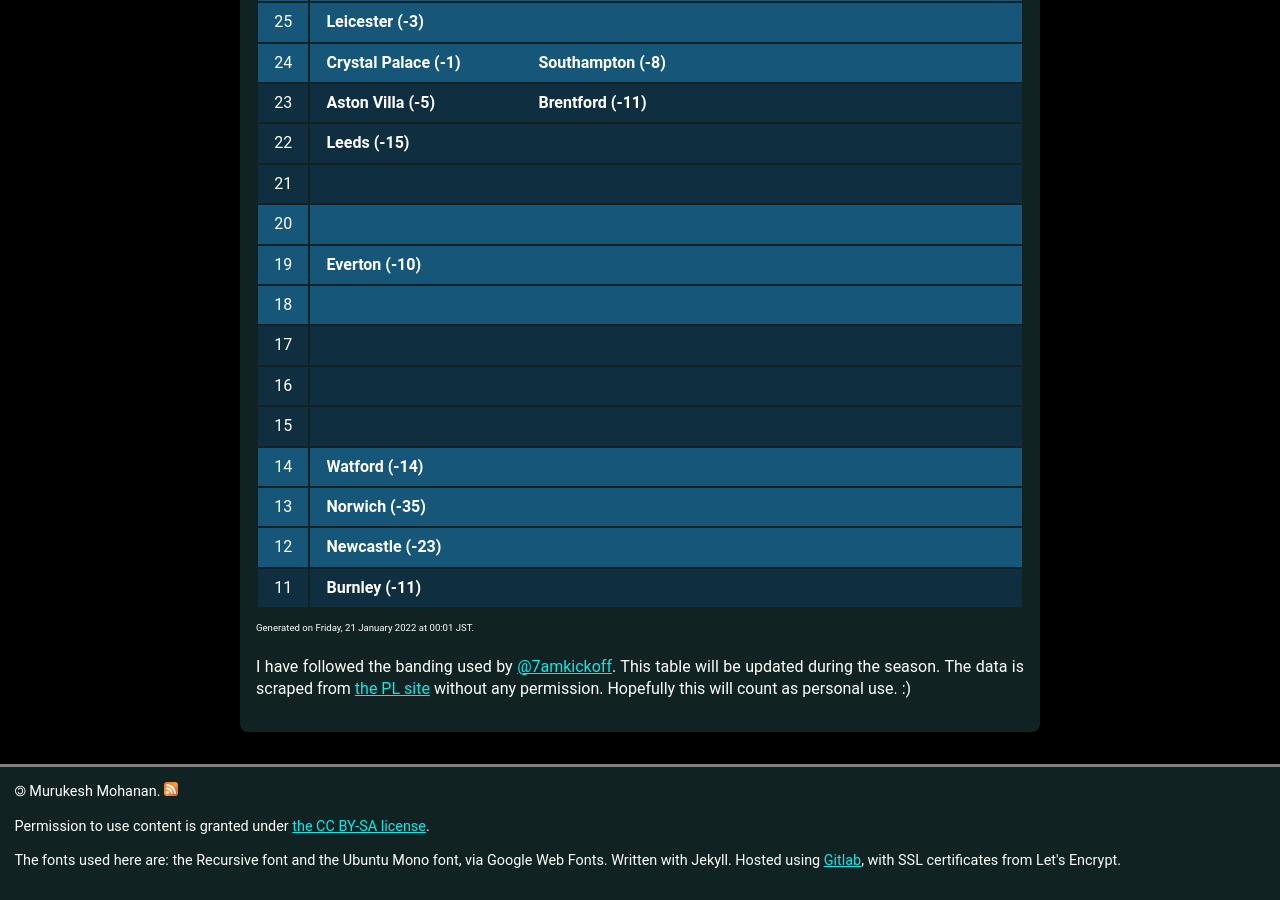
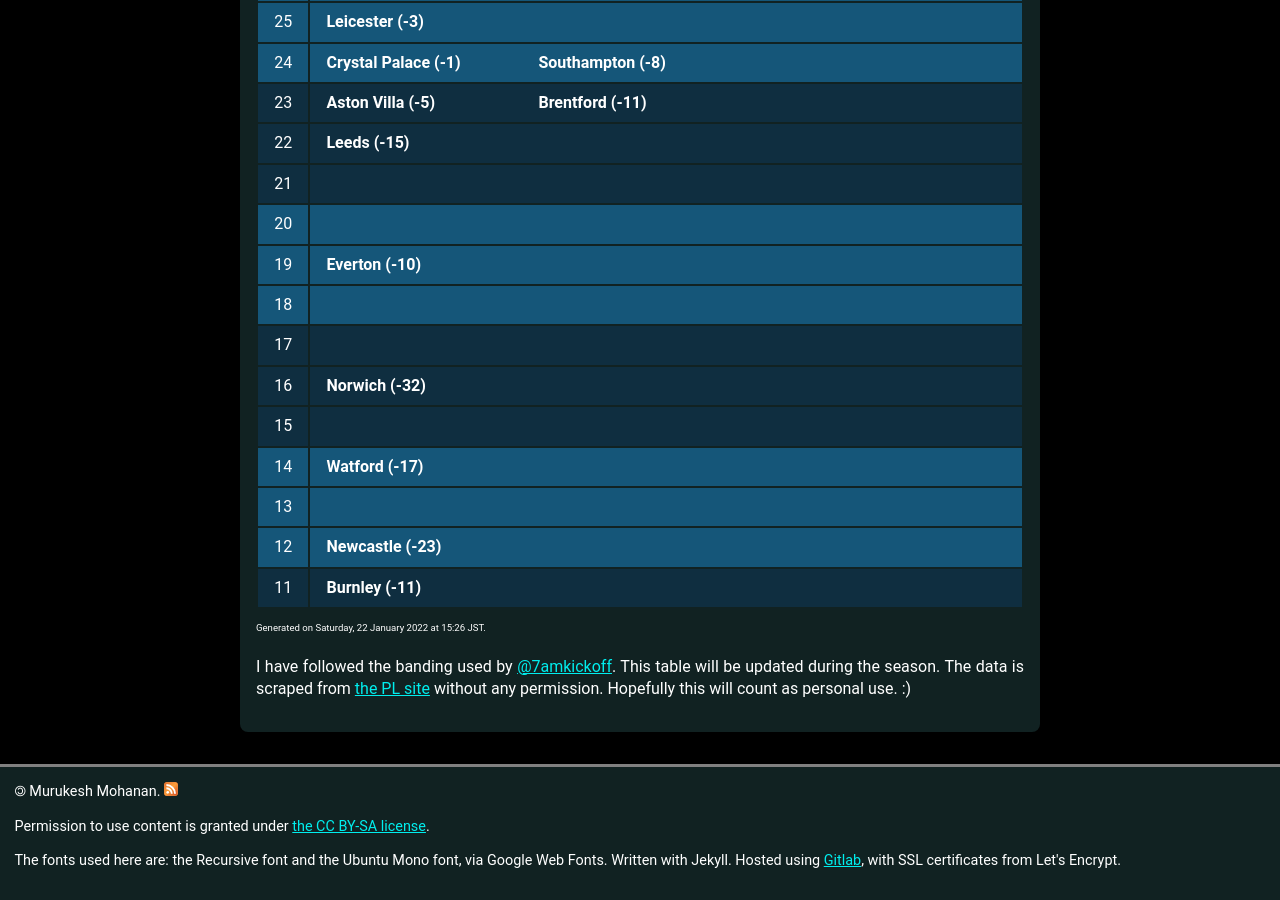
Before and after one commit to muru/muru.github.io, a Jekyll site: the page built from resources.md, in a window 1280 px wide and 900 px high, scrolled down 2735 px. Built offline with Jekyll 4.4.1, drawn with Linux system fonts in a browser that asks for light colours; some web fonts are replaced.

Commit message:
updated cann-table: Sat 22 Jan 15:26:52 JST 2022

```diff
--- a/cann-table.html
+++ b/cann-table.html
@@ -219,6 +219,7 @@
 	<tr class="cann-row-2">
 		<td class="cann-point"> 16 </td>
 		<td class="cann-clubs">
+			<span class="club-name"> Norwich (-32) </span>
 		</td>
  	</tr>
 	<tr class="cann-row-2">
@@ -229,13 +230,12 @@
 	<tr class="cann-row-1">
 		<td class="cann-point"> 14 </td>
 		<td class="cann-clubs">
-			<span class="club-name"> Watford (-14) </span>
+			<span class="club-name"> Watford (-17) </span>
 		</td>
  	</tr>
 	<tr class="cann-row-1">
 		<td class="cann-point"> 13 </td>
 		<td class="cann-clubs">
-			<span class="club-name"> Norwich (-35) </span>
 		</td>
  	</tr>
 	<tr class="cann-row-1">
@@ -251,4 +251,4 @@
 		</td>
  	</tr>
 </table>
-<span id="cann-gen-note"> Generated on  Friday, 21 January 2022 at 00:01 JST. </span>
+<span id="cann-gen-note"> Generated on  Saturday, 22 January 2022 at 15:26 JST. </span>
```
